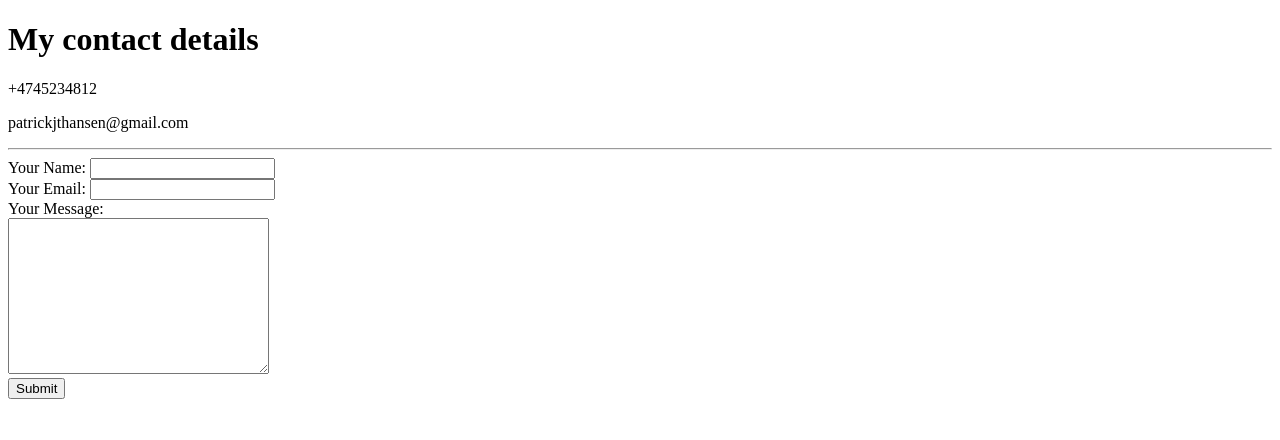
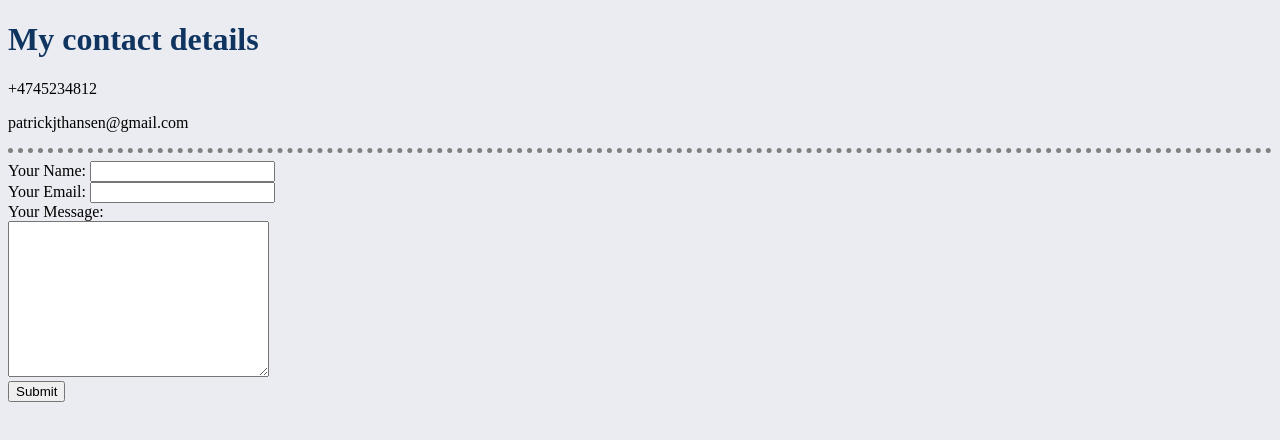
Before and after one commit to patrickjthansen/Web-Development, a plain HTML site: page HTML - Personal Site/contactme.html in a window 1280 px wide. Drawn offline with Linux system fonts and the light colour scheme.

Commit message:
Changed h1 & h3 colors

```diff
--- a/HTML - Personal Site/contactme.html
+++ b/HTML - Personal Site/contactme.html
@@ -4,6 +4,7 @@
 <head>
   <meta charset="utf-8">
   <title>Contact Me</title>
+  <link rel="stylesheet" href="css/styles.css">
 </head>
 
 <body>
--- a/css/styles.css
+++ b/HTML - Personal Site/css/styles.css
@@ -1,5 +1,5 @@
 body {
-  background-color: #EAF6F6;
+  background-color: #ebecf1;
 }
 
 hr {
@@ -7,5 +7,13 @@ hr {
   border-top-style: dotted;
   border-color: grey;
   border-width: 5px;
-  width: 5%;
+  width: 100%;
 }
+
+h1 {
+  color: #0f3460;
+}
+
+h3 {
+  color: #0f3460;
+}
```
Also changed, not shown: HTML - Personal Site/hobbies.html (+1 -0 lines).
